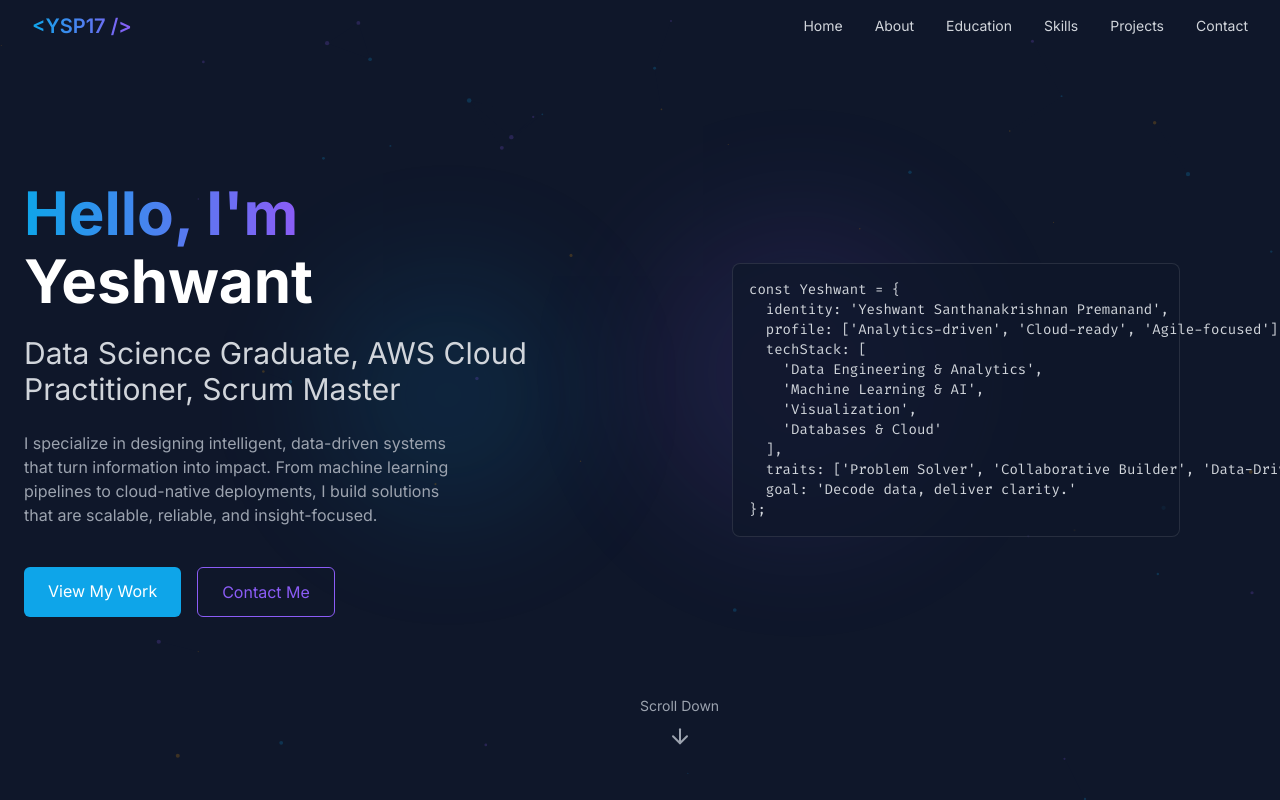
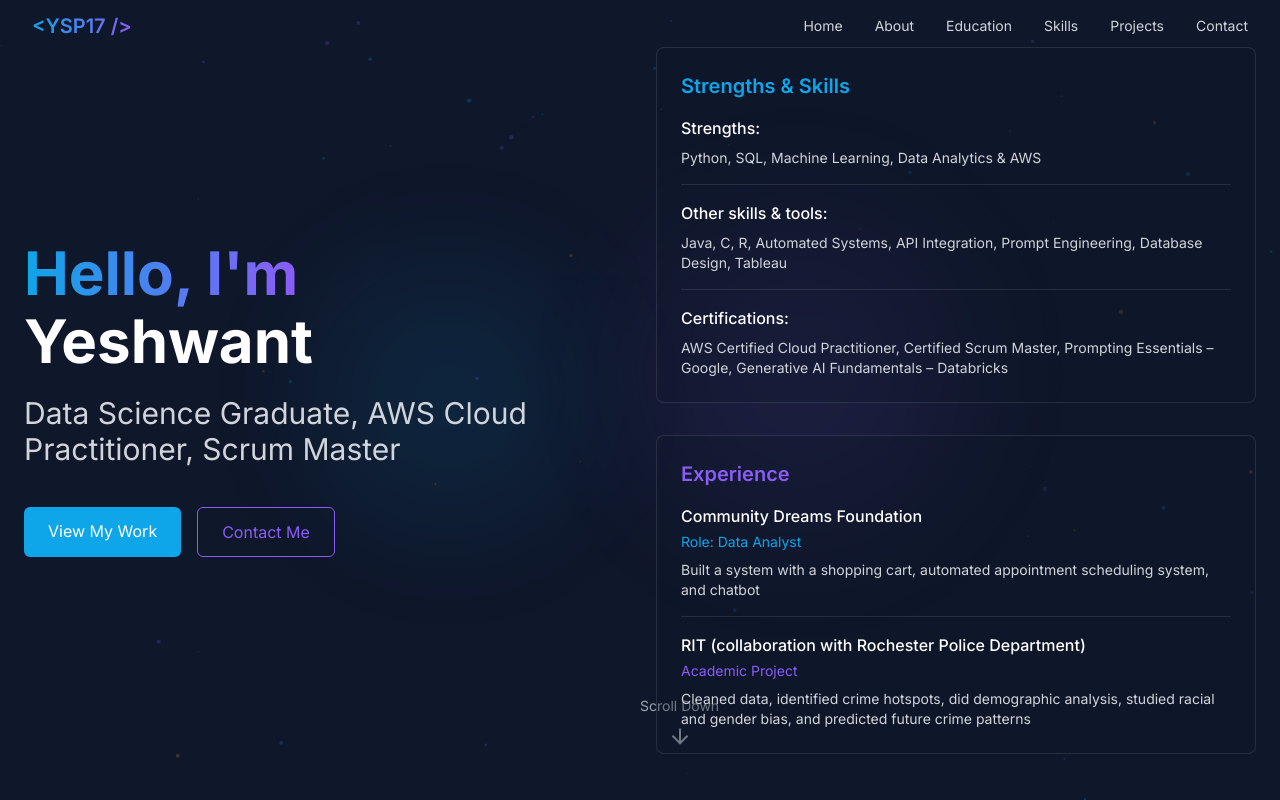
Before and after one commit to YSP17/CodeQuantum, a React (Vite) app: page / in a window 1280 px wide. Shown: the top 800 px of the page. Built offline with nearby package versions, Linux system fonts and the light colour scheme.

Commit message:
Refactor Hero Section

```diff
--- a/src/components/HeroSection.tsx
+++ b/src/components/HeroSection.tsx
@@ -20,10 +20,6 @@ export function HeroSection() {
               <span className="block text-white mt-2">Yeshwant</span>
             </h1>
             <h2 className="text-2xl md:text-3xl text-gray-300">Data Science Graduate, AWS Cloud Practitioner, Scrum Master</h2>
-            <p className="text-gray-400 max-w-md">
-              I specialize in designing intelligent, data-driven systems that turn information into impact.
-              From machine learning pipelines to cloud-native deployments, I build solutions that are scalable, reliable, and insight-focused.
-            </p>
             <div className="flex space-x-4 pt-4">
               <Link
                 to="projects"
@@ -45,21 +41,53 @@ export function HeroSection() {
               </Link>
             </div>
           </div>
-          <div className="w-full max-w-md mx-auto bg-code/70 rounded-lg border border-white/10 p-4">
-            <pre className="text-gray-300 text-sm">
-              {`const Yeshwant = {
-  identity: 'Yeshwant Santhanakrishnan Premanand',
-  profile: ['Analytics-driven', 'Cloud-ready', 'Agile-focused'],
-  techStack: [
-    'Data Engineering & Analytics',
-    'Machine Learning & AI',
-    'Visualization',
-    'Databases & Cloud'
-  ],
-  traits: ['Problem Solver', 'Collaborative Builder', 'Data-Driven Decision Maker'],
-  goal: 'Decode data, deliver clarity.'
-};`}
-            </pre>
+          <div className="space-y-6 md:space-y-8">
+            {/* Skills & Strengths Section */}
+            <div className="bg-code/30 rounded-lg border border-white/10 p-6">
+              <h3 className="text-xl font-semibold text-tech-blue mb-4">Strengths & Skills</h3>
+
+              <div className="space-y-4">
+                <div>
+                  <h4 className="text-white font-medium mb-2">Strengths:</h4>
+                  <p className="text-gray-300 text-sm">Python, SQL, Machine Learning, Data Analytics & AWS</p>
+                </div>
+
+                <div className="h-px bg-white/10"></div>
+
+                <div>
+                  <h4 className="text-white font-medium mb-2">Other skills & tools:</h4>
+                  <p className="text-gray-300 text-sm">Java, C, R, Automated Systems, API Integration, Prompt Engineering, Database Design, Tableau</p>
+                </div>
+
+                <div className="h-px bg-white/10"></div>
+
+                <div>
+                  <h4 className="text-white font-medium mb-2">Certifications:</h4>
+                  <p className="text-gray-300 text-sm">AWS Certified Cloud Practitioner, Certified Scrum Master, Prompting Essentials – Google, Generative AI Fundamentals – Databricks</p>
+                </div>
+              </div>
+            </div>
+
+            {/* Experience Section */}
+            <div className="bg-code/30 rounded-lg border border-white/10 p-6">
+              <h3 className="text-xl font-semibold text-tech-purple mb-4">Experience</h3>
+
+              <div className="space-y-4">
+                <div>
+                  <h4 className="text-white font-medium mb-1">Community Dreams Foundation</h4>
+                  <p className="text-tech-blue text-sm mb-2">Role: Data Analyst</p>
+                  <p className="text-gray-300 text-sm">Built a system with a shopping cart, automated appointment scheduling system, and chatbot</p>
+                </div>
+
+                <div className="h-px bg-white/10"></div>
+
+                <div>
+                  <h4 className="text-white font-medium mb-1">RIT (collaboration with Rochester Police Department)</h4>
+                  <p className="text-tech-purple text-sm mb-2">Academic Project</p>
+                  <p className="text-gray-300 text-sm">Cleaned data, identified crime hotspots, did demographic analysis, studied racial and gender bias, and predicted future crime patterns</p>
+                </div>
+              </div>
+            </div>
           </div>
         </div>
       </div>
```
